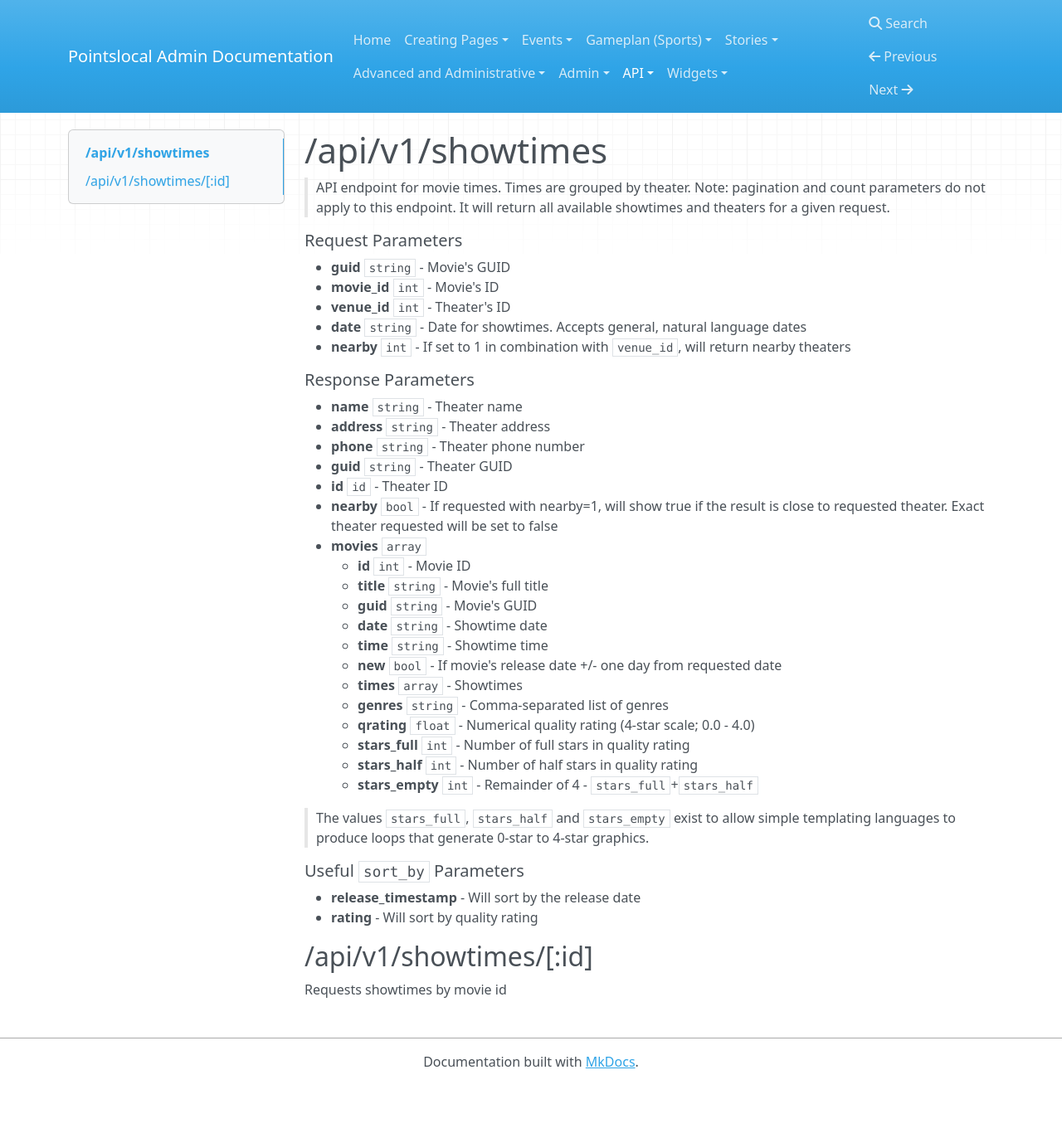
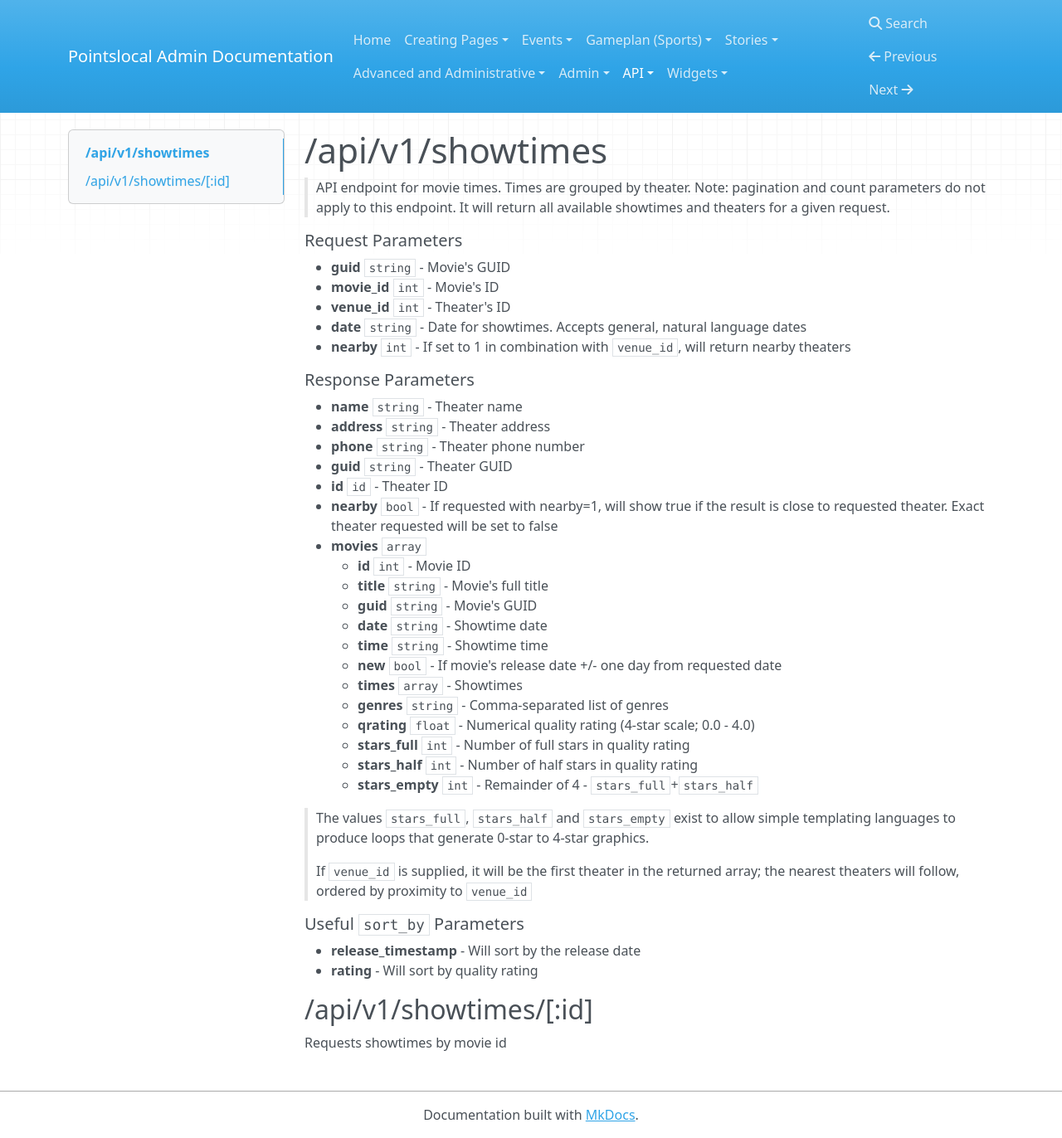
Before and after one commit to pointslocal/admin-docs, an MkDocs documentation site: the page built from docs/api_events_showtimes.md, in a window 1280 px wide and 1372 px high. Shown: the whole window at 83% size. Built offline with MkDocs 1.6.1, drawn with Linux system fonts in a browser that asks for light colours; nearby versions of some CDN libraries; old or Windows-style settings are respelled for this version of MkDocs.

Commit message:
addresses change to order

````diff
--- a/docs/api_events_showtimes.md
+++ b/docs/api_events_showtimes.md
@@ -32,6 +32,8 @@
 
 > The values ```stars_full```, ```stars_half``` and ```stars_empty``` exist to allow simple templating languages to produce loops that generate 0-star to 4-star graphics.
 
+> If ```venue_id``` is supplied, it will be the first theater in the returned array; the nearest theaters will follow, ordered by proximity to ```venue_id```
+
 ##### Useful ```sort_by``` Parameters
 - **release_timestamp** - Will sort by the release date
 - **rating** - Will sort by quality rating
````
